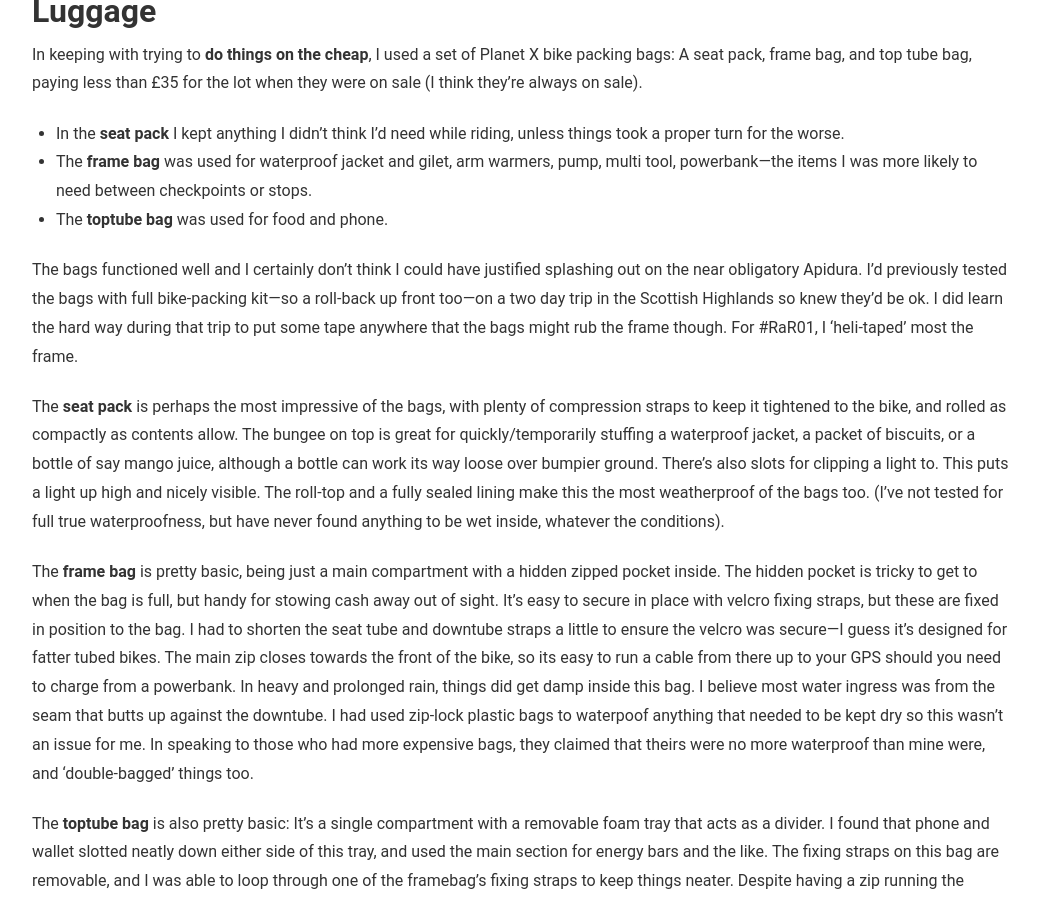
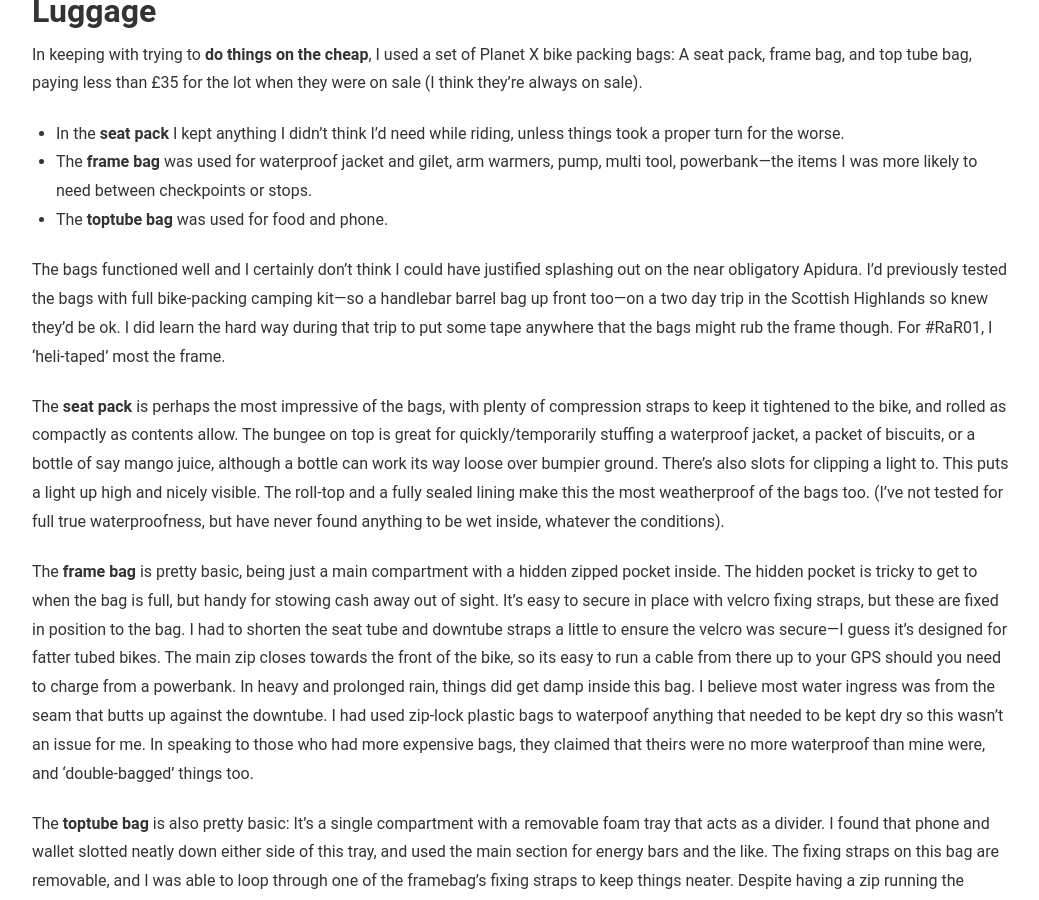
Before and after one commit to hypertelia/hypertelia.github.io, a Jekyll site: the page built from _posts/2020-02-21-race-around-rwanda-kit-list.md, in a window 1280 px wide and 900 px high, scrolled down 1162 px. Shown: the whole window, without its empty margins (118-1157 px from the left). Built offline with Jekyll 4.4.1, drawn with Linux system fonts in a browser that asks for light colours.

Commit message:
updated kit list

```diff
--- a/_posts/2020-02-21-race-around-rwanda-kit-list.md
+++ b/_posts/2020-02-21-race-around-rwanda-kit-list.md
@@ -18,7 +18,7 @@
 - The **frame bag** was used for waterproof jacket and gilet, arm warmers, pump, multi tool, powerbank—the items I was more likely to need between checkpoints or stops.
 - The **toptube bag** was used for food and phone.
 
-The bags functioned well and I certainly don't think I could have justified splashing out on the near obligatory Apidura. I'd previously tested the bags with full bike-packing kit—so a roll-back up front too—on a two day trip in the Scottish Highlands so knew they'd be ok. I did learn the hard way during that trip to put some tape anywhere that the bags might rub the frame though. For #RaR01, I 'heli-taped' most the frame.
+The bags functioned well and I certainly don't think I could have justified splashing out on the near obligatory Apidura. I'd previously tested the bags with full bike-packing camping kit—so a handlebar barrel bag up front too—on a two day trip in the Scottish Highlands so knew they'd be ok. I did learn the hard way during that trip to put some tape anywhere that the bags might rub the frame though. For #RaR01, I 'heli-taped' most the frame.
 
 The **seat pack** is perhaps the most impressive of the bags, with plenty of compression straps to keep it tightened to the bike, and rolled as compactly as contents allow. The bungee on top is great for quickly/temporarily stuffing a waterproof jacket, a packet of biscuits, or a bottle of say mango juice, although a bottle can work its way loose over bumpier ground. There's also slots for clipping a light to. This puts a light up high and nicely visible. The roll-top and a fully sealed lining make this the most weatherproof of the bags too. (I've not tested for full true waterproofness, but have never found anything to be wet inside, whatever the conditions).
 
```
